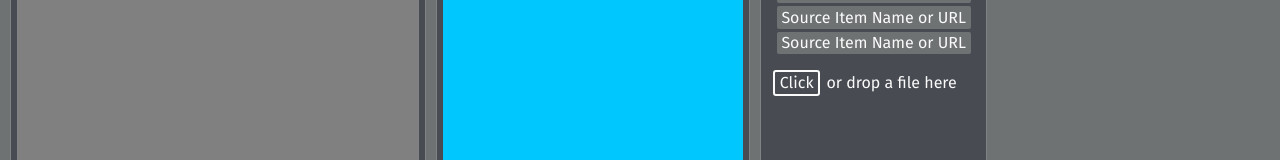
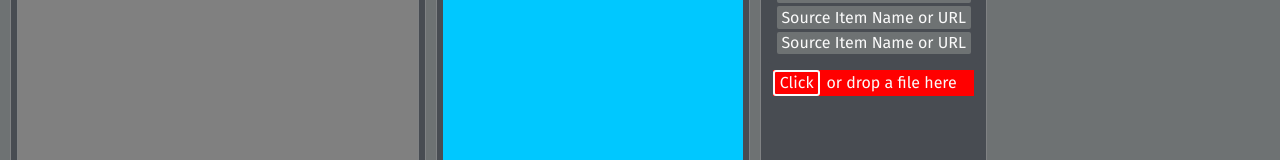
Before and after one commit to philrmass/style-explorer, a React app: page / in a window 1280 px wide. Shown: the part 274-434 px from the top of the page. Built offline with nearby package versions, Linux system fonts and the light colour scheme.

Commit message:
add file drop

```diff
--- a/src/components/SourceLoadForm.jsx
+++ b/src/components/SourceLoadForm.jsx
@@ -7,6 +7,7 @@ class SourceLoadForm extends React.Component {
     super(props);
     this.handleFileClick = this.handleFileClick.bind(this);
     this.handleFileChange = this.handleFileChange.bind(this);
+    this.handleFileDrop = this.handleFileDrop.bind(this);
     //this.handleChange = this.handleChange.bind(this);
     //this.handleFileSubmit = this.handleFileSubmit.bind(this);
     //this.handleUrlSubmit = this.handleUrlSubmit.bind(this);
@@ -22,6 +23,12 @@ class SourceLoadForm extends React.Component {
   handleFileChange(event) {
     event.preventDefault();
     console.log('file change', this.fileInput.current.files);
+  }
+
+  handleFileDrop(event) {
+    event.stopPropagation();
+    event.preventDefault();
+    console.log('file drop', event.dataTransfer.files);
   }
   /*
   handleChange(event) {
@@ -43,11 +50,17 @@ class SourceLoadForm extends React.Component {
   render() {
     return (
       <div className={styles.sourceLoadForm}>
-        <Button onClick={this.handleFileClick}>
-          Click
-        </Button>
-        <span>or drop a file here</span>
-        <input type='file' ref={this.fileInput} onChange={this.handleFileChange}/>
+        <div
+          style={{backgroundColor: 'red'}}
+          onDrop={this.handleFileDrop}
+          onDragEnter={(e) => {console.log('enter'); e.stopPropagation(); e.preventDefault();}}
+          onDragOver={(e) => {console.log('over'); e.stopPropagation(); e.preventDefault();}}>
+          <Button onClick={this.handleFileClick}>
+            Click
+          </Button>
+          <span>or drop a file here</span>
+          <input type='file' ref={this.fileInput} onChange={this.handleFileChange}/>
+        </div>
       </div>
     );
   }
```
